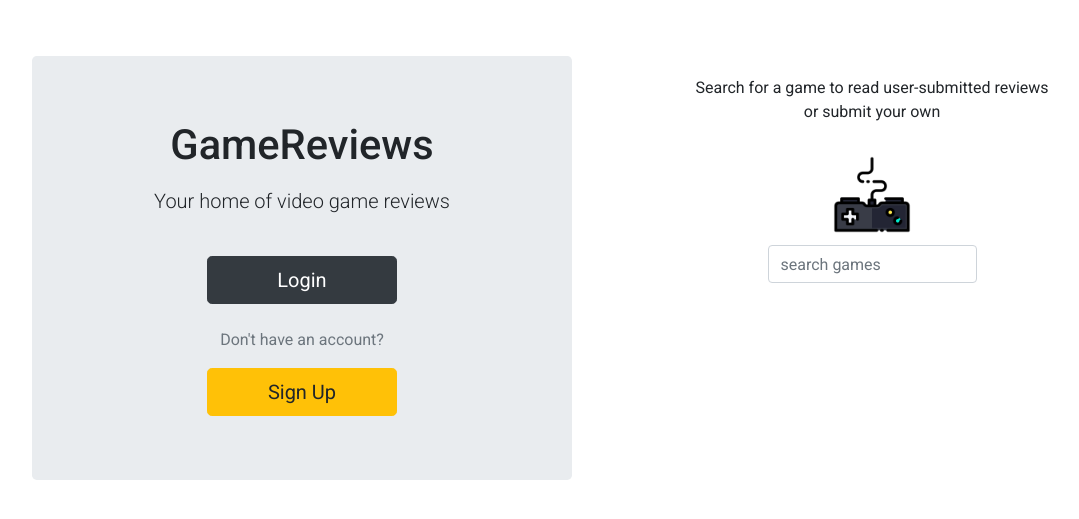
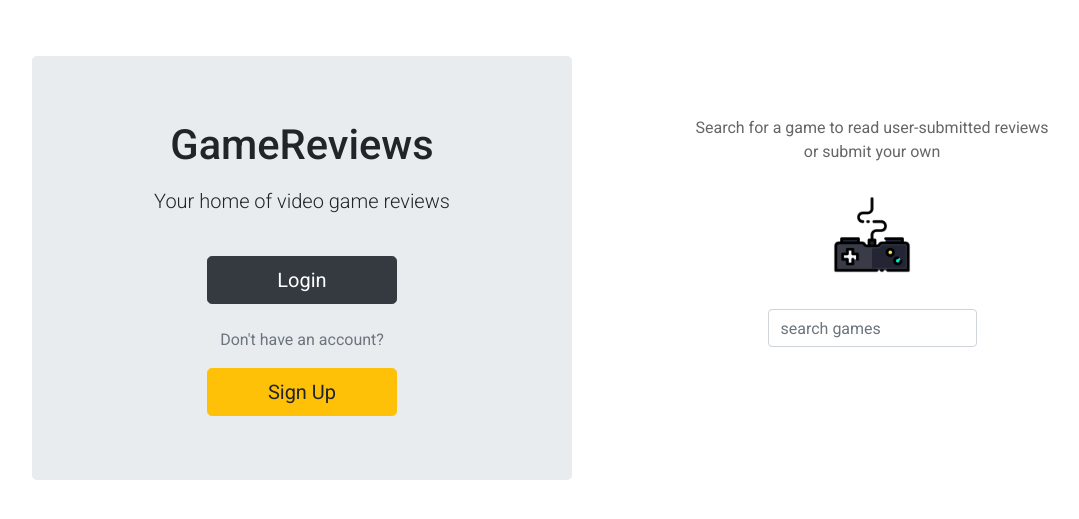
Before and after one commit to AlexPullen91/GameReviews, a Flask app: page / in a window 1280 px wide. Shown: the part 63-582 px from the top of the page, without its empty margins (53-1132 px from the left). Run offline with Flask 2, Linux system fonts and the light colour scheme; some libraries are stand-ins or nearby versions; some web fonts are replaced.

Commit message:
some styling on searchbox and landing page

```diff
--- a/static/css/style.css
+++ b/static/css/style.css
@@ -2,7 +2,7 @@
 
 body {
   background-color: #fff;
-  font-family: 'Roboto'
+  font-family: 'Roboto';
 }
 
 /* General styling */
@@ -48,6 +48,7 @@ body {
 
 .search-box-style {
     border: none;
+    color: #666;
     margin: auto;
     width: 75%;
 }
--- a/templates/components/searchbox.html
+++ b/templates/components/searchbox.html
@@ -1,13 +1,13 @@
-<div class="card py-2 search-box-style">
+<div class="card py-5 search-box-style">
   <div class="card-body text-center">
     Search for a game to read user-submitted reviews or submit your own
   </div>
   <img
     src="static/images/gamepads.png"
-    class="img-fluid w-25 mx-auto d-block"
+    class="img-fluid w-25 mb-4 mx-auto d-block"
     alt="Gamepads"
   />
-  <form class="text-center form-inline my-2 mx-auto my-lg-0">
+  <form class="text-center form-inline mx-auto my-lg-0">
     <input
       class="form-control"
       type="search"
```
